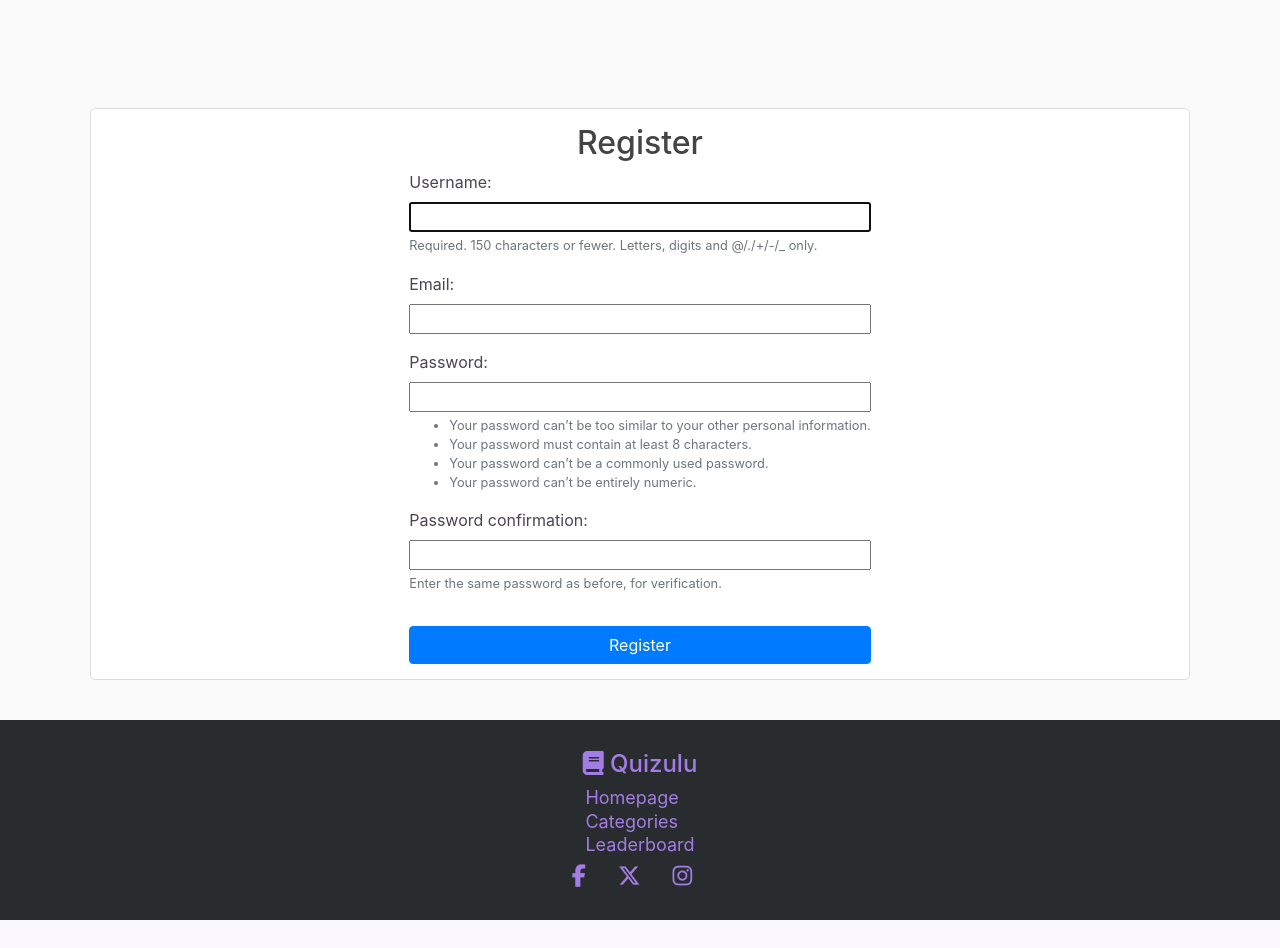
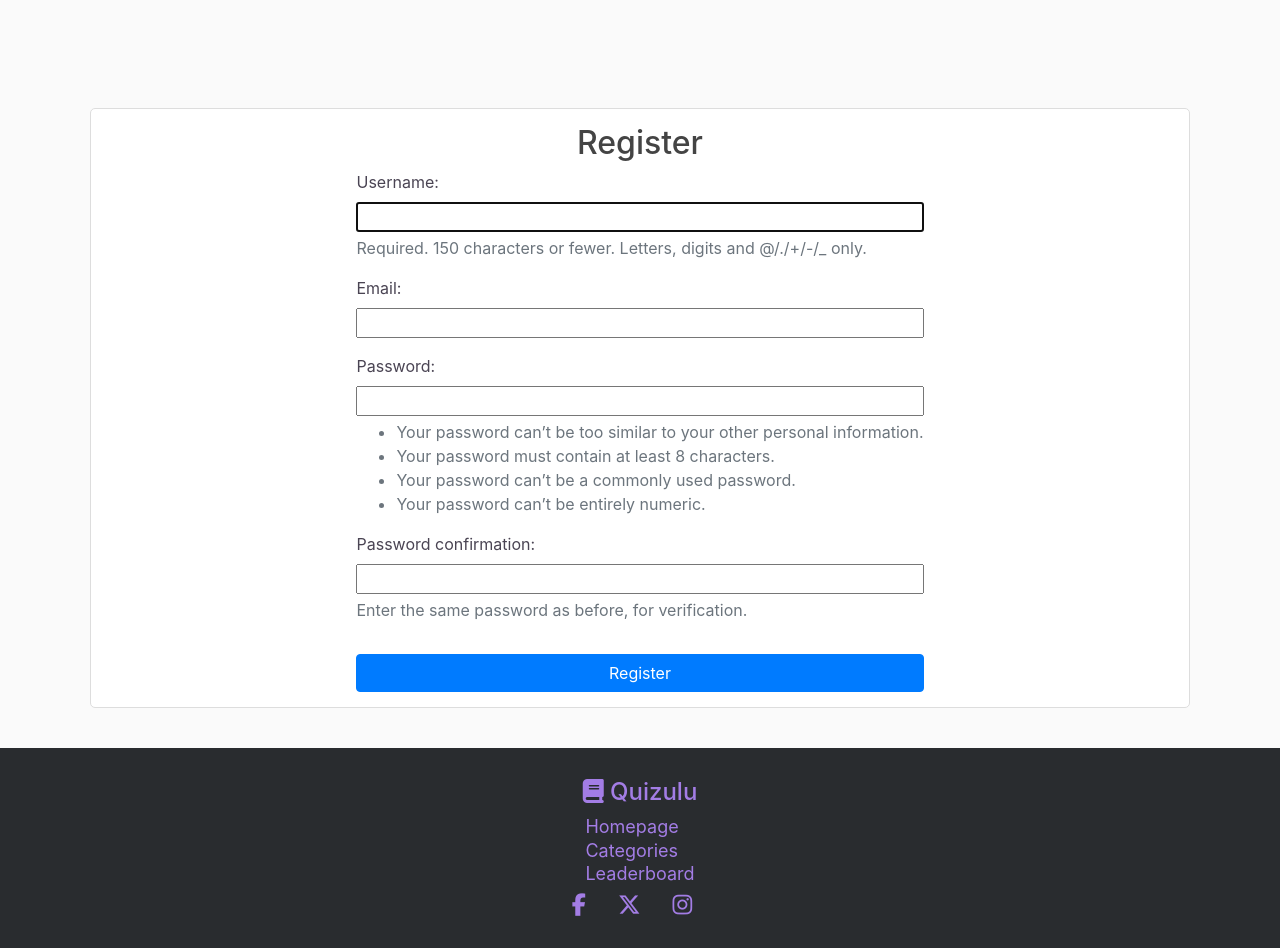
Before and after one commit to valejmdev/Quizulupp4, a Django app: page /register/ in a window 1280 px wide. Shown: the part 96-1044 px from the top of the page. Before the commit the page ends 1016 px from the top, so only its background shows below. Run offline with Django 5.2, Linux system fonts and the light colour scheme; some libraries are stand-ins or nearby versions.

Commit message:
had to change register due to new validator issues

```diff
--- a/users/templates/users/register.html
+++ b/users/templates/users/register.html
@@ -26,7 +26,15 @@
                     {{ field }}
                     {{ field.errors }}
                     {% if field.help_text %}
-                        <small class="form-text text-muted">{{ field.help_text }}</small>
+                        <!-- Use a div or span instead of small for better structure -->
+                        <div id="{{ field.id_for_label }}_helptext" class="form-text text-muted">
+                            {% if field.help_text|slice:":2" == "<ul" %}
+                                <!-- Avoid placing block-level elements directly -->
+                                <span>{{ field.help_text|safe }}</span>
+                            {% else %}
+                                {{ field.help_text }}
+                            {% endif %}
+                        </div>
                     {% endif %}
                 </div>
             {% endfor %}
```
